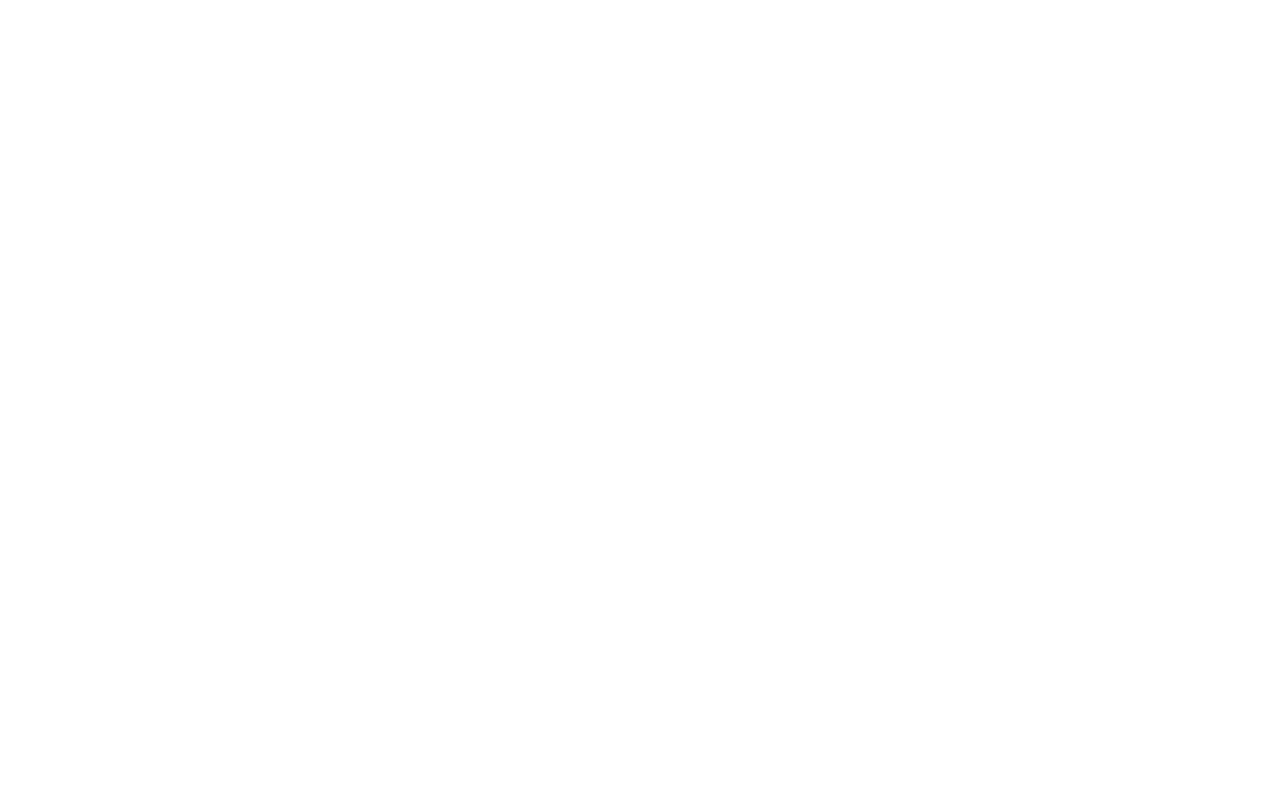
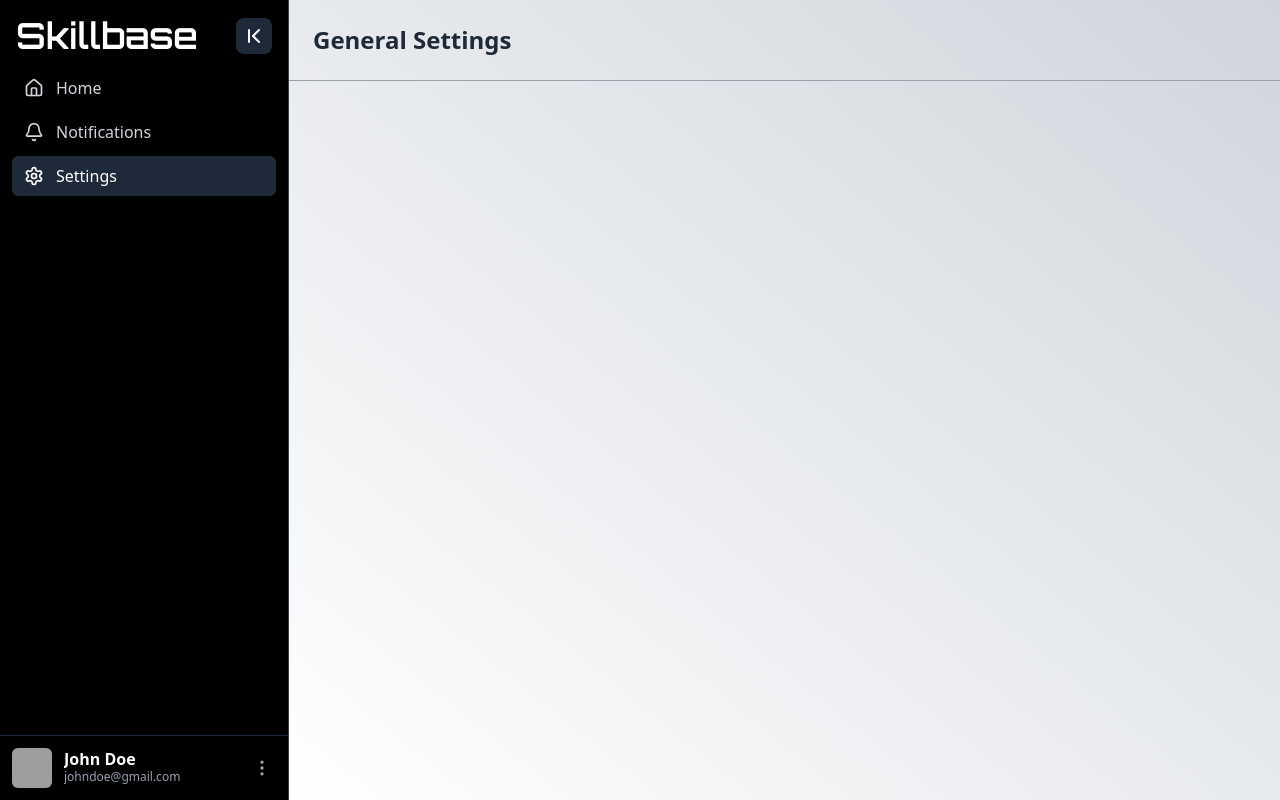
Before and after one commit to zahntheo/Skillbase, a React (Vite) app in the folder client/: page /generalSettings in a window 1280 px wide. Before the commit this address had no page. Built offline with nearby package versions, Linux system fonts and the light colour scheme; grey boxes are pictures that could not be loaded.

Commit message:
added pages for settings and notifications

```diff
--- a/client/src/App.tsx
+++ b/client/src/App.tsx
@@ -3,6 +3,7 @@
 import HomePage from "./pages/Home/HomePage";
 import RegisterPage from "./pages/Register/RegisterPage";
 import NotificationsPage from "./pages/Notifications/NotificationPage";
+import GeneralSettingsPage from "./pages/Settings/GeneralSettingsPage";
 
 function App() {
   return (
@@ -12,7 +13,8 @@
       <Route path="/home" element={<HomePage />} />
       <Route path="/notifications" element={<NotificationsPage />} />
       {/* Add more routes as needed */}
-    </Routes>
+      <Route path="/generalSettings" element={<GeneralSettingsPage />} />
+      </Routes>
   );
 }
 
--- a/client/src/pages/Home/HomePage.tsx
+++ b/client/src/pages/Home/HomePage.tsx
@@ -19,7 +19,7 @@
       <Sidebar>
         <SidebarItem icon={<Home size={20} />} text="Home" to="/home" active />
         <SidebarItem icon={<Bell size={20} />} text="Notifications" to="/notifications" />
-        <SidebarItem icon={<Settings size={20} />} text="Settings" to="/settings"/>
+        <SidebarItem icon={<Settings size={20} />} text="Settings" to="/generalSettings"/>
       </Sidebar>
 
       <main className="flex-1 flex flex-col bg-gradient-to-tr from-white to-gray-300">
--- a/client/src/pages/Notifications/NotificationPage.tsx
+++ b/client/src/pages/Notifications/NotificationPage.tsx
@@ -1,14 +1,23 @@
 import { Home, Settings, Bell } from "lucide-react"
 import Sidebar, { SidebarItem } from "../Home/SideBar"
 
-export default function NotfificationPage(){
-    return(
+export default function NotfificationPage() {
+    return (
         <div className="flex h-screen">
-      <Sidebar>
-        <SidebarItem icon={<Home size={20} />} text="Home" to="/home" />
-        <SidebarItem icon={<Bell size={20} />} text="Notifications" to="/notifications" active />
-        <SidebarItem icon={<Settings size={20} />} text="Settings" to="/settings"/>
-      </Sidebar>
-      </div>
+            <Sidebar>
+                <SidebarItem icon={<Home size={20} />} text="Home" to="/home" />
+                <SidebarItem icon={<Bell size={20} />} text="Notifications" to="/notifications" active />
+                <SidebarItem icon={<Settings size={20} />} text="Settings" to="/generalSettings" />
+            </Sidebar>
+            <main className="flex-1 flex flex-col bg-gradient-to-tr from-white to-gray-300">
+                <div className="p-6 border-b border-gray-400 flex items-center justify-between">
+                    <h1 className="text-2xl font-bold text-gray-800">Youre Notifications</h1>
+                    {/* Optional: Buttons, User-Icon etc. */}
+                    <div className="flex gap-4"></div>
+                </div>
+
+            </main>
+        </div>
+
     );
 };
--- /dev/null
+++ b/client/src/pages/Settings/GeneralSettingsPage.tsx
@@ -0,0 +1,22 @@
+import { Home, Settings, Bell } from "lucide-react"
+import Sidebar, { SidebarItem } from "../Home/SideBar"
+
+export default function GeneralSettingsPage() {
+  return (
+    <div className="flex h-screen">
+      <Sidebar>
+        <SidebarItem icon={<Home size={20} />} text="Home" to="/home" />
+        <SidebarItem icon={<Bell size={20} />} text="Notifications" to="/notifications" />
+        <SidebarItem icon={<Settings size={20} />} text="Settings" to="/generalSettings" active />
+      </Sidebar>
+      <main className="flex-1 flex flex-col bg-gradient-to-tr from-white to-gray-300">
+        <div className="p-6 border-b border-gray-400 flex items-center justify-between">
+          <h1 className="text-2xl font-bold text-gray-800">General Settings</h1>
+          {/* Optional: Buttons, User-Icon etc. */}
+          <div className="flex gap-4"></div>
+        </div>
+
+      </main>
+    </div>
+  );
+};
```
